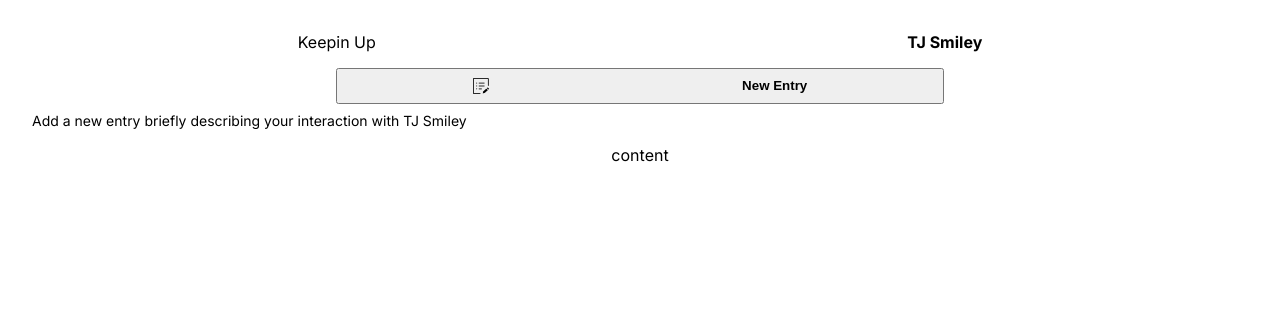
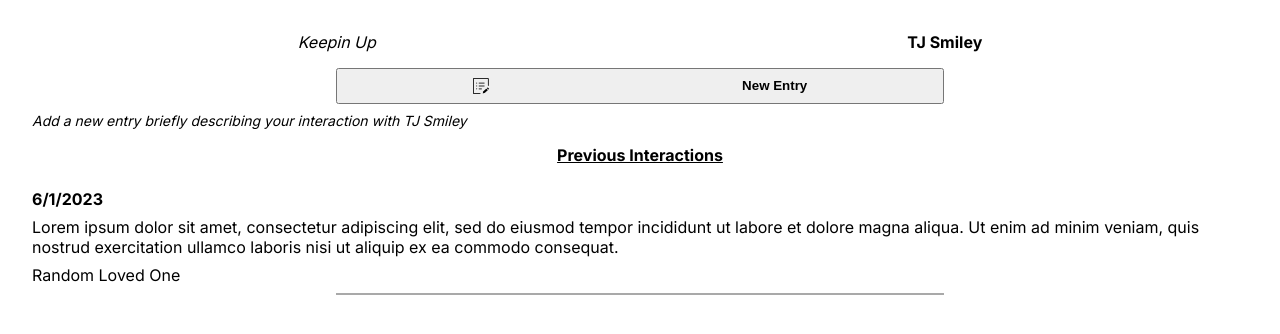
Before and after one commit to jcsmileyjr/elder, a Next.js app: page / in a window 1280 px wide. Shown: the top 334 px of the page. Built offline with nearby package versions, Linux system fonts and the light colour scheme.

Commit message:
Feature: Content area and header styles

```diff
--- a/src/app/page.js
+++ b/src/app/page.js
@@ -7,7 +7,7 @@
     <div className={styles.page}>
       <header className={styles.header}>
         <div className={styles.navbar}>
-          <p>Keepin Up</p>
+          <p className={styles.appTitle}>Keepin Up</p>
           <p className={styles.elderName}>TJ Smiley</p>
         </div>
         <div className={styles.entryContainer}>
@@ -19,7 +19,15 @@
         </div>
       </header>
       <main className={styles.main}>
-        <p>content</p>
+        <p className={styles.contentTitle}>Previous Interactions</p>
+        <section>
+          <div className={styles.interactions}>
+            <p className={styles.interactionDate}>6/1/2023</p>
+            <p>Lorem ipsum dolor sit amet, consectetur adipiscing elit, sed do eiusmod tempor incididunt ut labore et dolore magna aliqua. Ut enim ad minim veniam, quis nostrud exercitation ullamco laboris nisi ut aliquip ex ea commodo consequat. </p>
+            <p>Random Loved One</p>
+            <h1/>
+          </div>
+        </section>
       </main>
     </div>
   )
--- a/src/app/page.module.css
+++ b/src/app/page.module.css
@@ -1,9 +1,3 @@
-.main {
-  display: flex;
-  flex-direction: column;
-  justify-content: space-between;
-  align-items: center;
-}
 
 .page {
   display: flex;
@@ -13,6 +7,7 @@
   background-color: white;
 }
 
+/* Header Styles */
 .header {
   display: flex;
   flex-direction: column;
@@ -27,6 +22,10 @@
 
 .elderName {
   font-weight: bold;
+}
+
+.appTitle {
+  font-style: italic;
 }
 
 .entryContainer {
@@ -51,4 +50,32 @@
 
 .entryButtonMessage {
   font-size: 14px;
+  font-style: italic;
 }
+
+/*Content Styles*/
+.main {
+  display: flex;
+  flex-direction: column;
+}
+
+.contentTitle {
+  font-weight: bold;
+  text-decoration: underline;
+  margin-bottom: 1rem;
+  text-align: center;
+}
+
+.interactionDate {
+  font-weight: bold;
+}
+
+.interactions > p {
+  margin: .5rem 0;
+}
+
+.interactions h1 {
+  border: 1px solid darkgray;
+  width: 50%;
+  margin: auto;
+}
```
